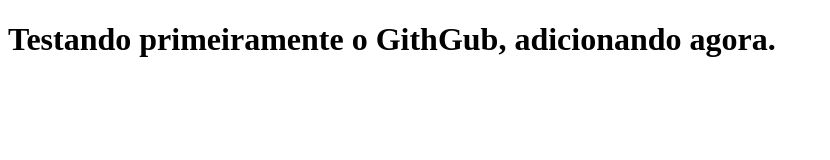
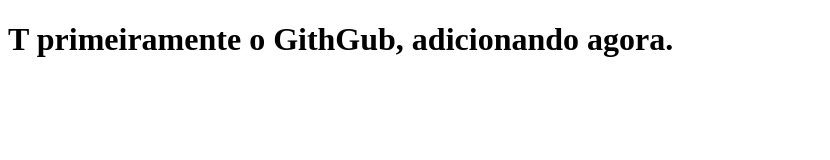
Before and after one commit to devsousa-eb/project-golatam-bank, a plain HTML site: page index.html in a window 1280 px wide. Shown: the whole page, without its empty margins (0-830 px from the left). Drawn offline with Linux system fonts and the light colour scheme.

Commit message:
MeuTeste

```diff
--- a/index.html
+++ b/index.html
@@ -6,7 +6,7 @@
     <title>GOLATAM Bank</title>
 </head>
 <body>
-    <h1> Testando primeiramente o GithGub, adicionando agora. </h1>
+    <h1> T primeiramente o GithGub, adicionando agora. </h1>
     <script src = "js/index.js"></script>
 </body>
 </html>
--- a/js/index.js
+++ b/js/index.js
@@ -1,3 +1,5 @@
 function somar(){
     console.log("Eu sou analfabeto, meu pai é analfabeto, meu cachorro é anafalbeto, minha família toda é analfabeta");
+    console.log("NEGÃO");
+    console.log("NADa");
 }
```
